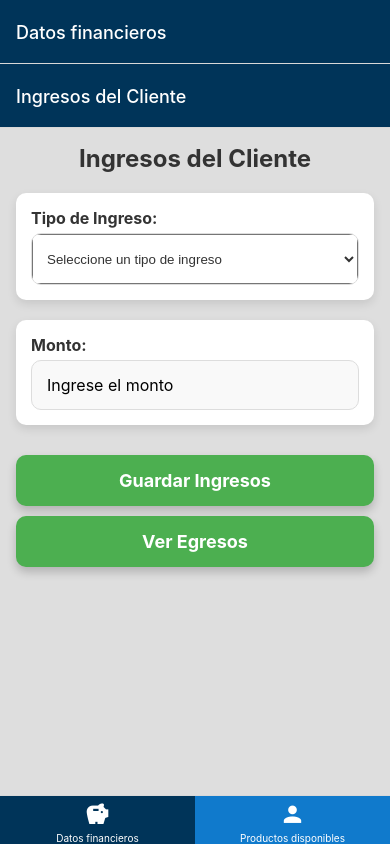
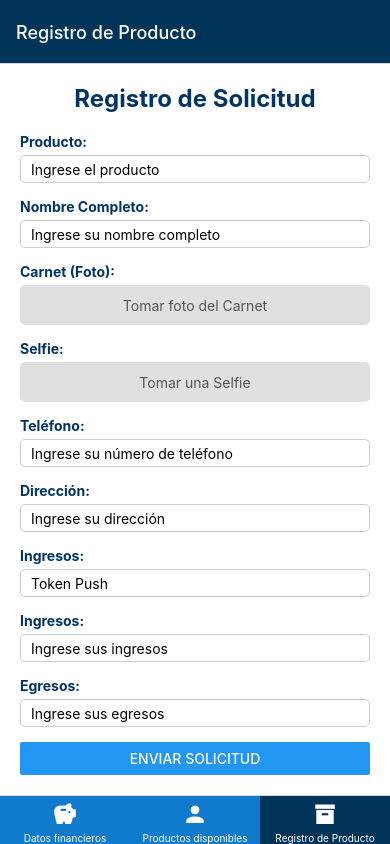
Before and after one commit to DMancia03/desafio-2-dps, a React Native app: screen /solicitud in a window 390 px wide. Built offline with nearby package versions, Linux system fonts and the light colour scheme.

Commit message:
Tab.Screen 'Registro de Producto'
Creación de formulario y pestaña del registro del producto del cliente.

```diff
--- a/App.js
+++ b/App.js
@@ -8,6 +8,7 @@ import { createStackNavigator } from '@react-navigation/stack';  // Añadimos el
 import Ingresos from './src/screens/datos_financieros/Ingresos';
 import Egresos from './src/screens/datos_financieros/Egresos';  // Asegúrate de tener importada esta pantalla
 import Calificacion from './src/screens/calificacion_cliente/Calificacion';
+import RegistroSolicitud from './src/screens/calificacion_cliente/RegistroSolicitud'; // nuevo componente
 import Icon from 'react-native-vector-icons/MaterialCommunityIcons';
 import AsyncStorage from '@react-native-async-storage/async-storage';
 
@@ -107,6 +108,23 @@ export default function App() {
             tabBarIcon: ({ color }) => <Icon name="account" color={color} size={26} />,
           }}
         />
+
+        {/* Pestaña de Solicitud */}
+        <Tab.Screen
+          name="solicitud"
+          component={RegistroSolicitud}
+          options={{
+            title: 'Registro de Producto',
+            headerStyle: {
+              backgroundColor: colors.PRYMARY_COLOR,
+            },
+            headerTitleStyle: {
+              color: colors.WHITE,
+            },
+            tabBarIcon: ({ color }) => <Icon name="archive" color={color} size={26} />,
+          }}
+        />
+
       </Tab.Navigator>
 
       <StatusBar style="auto" backgroundColor={colors.PRYMARY_COLOR} />
--- a/package.json
+++ b/package.json
@@ -16,7 +16,9 @@
     "@react-navigation/drawer": "^6.7.2",
     "@react-navigation/native": "^6.1.18",
     "@react-navigation/stack": "^6.4.1",
+    "axios": "^1.7.7",
     "expo": "~51.0.28",
+    "expo-image-picker": "~15.0.7",
     "expo-status-bar": "~1.12.1",
     "formik": "^2.4.6",
     "react": "18.2.0",
@@ -25,12 +27,14 @@
     "react-native": "0.74.5",
     "react-native-chart-kit": "^6.12.0",
     "react-native-gesture-handler": "^2.19.0",
+    "react-native-image-picker": "^7.1.2",
     "react-native-reanimated": "~3.10.1",
     "react-native-safe-area-context": "^4.10.9",
     "react-native-screens": "^3.34.0",
     "react-native-svg": "^15.6.0",
     "react-native-vector-icons": "^10.1.0",
     "react-native-web": "~0.19.10",
+    "uuid": "^10.0.0",
     "yup": "^1.4.0"
   },
   "devDependencies": {
--- /dev/null
+++ b/src/screens/calificacion_cliente/RegistroSolicitud.js
@@ -0,0 +1,214 @@
+import React, { useState } from 'react';
+import { View, Text, TextInput, TouchableOpacity, StyleSheet, Button, Alert } from 'react-native';
+import { launchCamera } from 'react-native-image-picker';
+import axios from 'axios';  // Importar Axios
+
+
+const RegistroSolicitud = () => {
+  const [producto, setProducto] = useState('');
+  const [nombre, setNombre] = useState('');
+  const [carnetBase64, setCarnetBase64] = useState('');
+  const [selfieBase64, setSelfieBase64] = useState('');
+  const [telefono, setTelefono] = useState('');
+  const [estado, setEstado] = useState('SOLICITADO');
+  const [direccion, setDireccion] = useState('');
+  const [tokenPush, setTokenPush] = useState("");
+  const [ingresos, setIngresos] = useState('');  // Nuevo estado para ingresos
+  const [egresos, setEgresos] = useState('');
+
+
+  // Función para tomar una foto con la cámara
+  const takePhoto = async (setImage) => {
+    const options = {
+      mediaType: 'photo',
+      includeBase64: true, // Para guardar la imagen como base64
+      saveToPhotos: false,  // No guardar en galería
+    };
+
+    const result = await launchCamera(options);
+
+    if (result.didCancel) {
+      console.log('El usuario canceló la toma de la foto');
+    } else if (result.errorMessage) {
+      console.log('Error al abrir la cámara: ', result.errorMessage);
+    } else {
+      setImage(result.assets[0].base64); // Guarda la imagen en formato base64
+    }
+  };
+
+
+  const handleSubmit = async () => {
+    // Validación básica de campos
+    if (!producto || !nombre || !telefono || !direccion) {
+      Alert.alert('Error', 'Por favor, completa todos los campos obligatorios.');
+      return;
+    }
+
+    const requestData = {
+      producto,
+      nombre,
+      carnetBase64,
+      selfieBase64,
+      telefono,
+      estado,
+      direccion,
+      tokenPush,
+      ingresos,
+      egresos,
+    };
+
+    console.log("Datos que se enviarán a la API:", requestData);
+
+    try {
+      const response = await axios.post(
+        'https://api-rest-desafio-dps-747620528393.us-central1.run.app/Solicitudes',
+        requestData,
+        {
+        headers: {
+          'Content-Type': 'application/json',
+        },
+        }
+      );
+
+      console.log('Respuesta de la API:', response.data);
+      Alert.alert('Éxito', 'La solicitud ha sido registrada con éxito.');
+      resetFields();
+    } catch (error) {
+      console.error('Error al registrar la solicitud:', error.response ? error.response.data : error.message);
+      Alert.alert('Error', 'No se pudo registrar la solicitud. Inténtalo de nuevo.');
+    }
+  };
+
+  const resetFields = () => {
+    setProducto('');
+    setNombre('');
+    setCarnetBase64('');
+    setSelfieBase64('');
+    setTelefono('');
+    setDireccion('');
+    setTokenPush('');
+    setIngresos('');
+    setEgresos('');
+  };
+
+  return (
+    <View style={styles.container}>
+      <Text style={styles.title}>Registro de Solicitud</Text>
+      <Text style={styles.label}>Producto:</Text>
+      <TextInput
+        placeholder="Ingrese el producto"
+        value={producto}
+        onChangeText={setProducto}
+        style={styles.input}
+      />
+
+      <Text style={styles.label}>Nombre Completo:</Text>
+      <TextInput
+        placeholder="Ingrese su nombre completo"
+        value={nombre}
+        onChangeText={setNombre}
+        style={styles.input}
+      />
+
+      <Text style={styles.label}>Carnet (Foto):</Text>
+      <TouchableOpacity onPress={() => takePhoto(setCarnetBase64)}>
+        <View style={styles.imagePicker}>
+          <Text style={styles.imageText}>{carnetBase64 ? 'Foto tomada' : 'Tomar foto del Carnet'}</Text>
+        </View>
+      </TouchableOpacity>
+
+      <Text style={styles.label}>Selfie:</Text>
+      <TouchableOpacity onPress={() => takePhoto(setSelfieBase64)}>
+        <View style={styles.imagePicker}>
+          <Text style={styles.imageText}>{selfieBase64 ? 'Selfie tomada' : 'Tomar una Selfie'}</Text>
+        </View>
+      </TouchableOpacity>
+
+      <Text style={styles.label}>Teléfono:</Text>
+      <TextInput
+        placeholder="Ingrese su número de teléfono"
+        value={telefono}
+        onChangeText={setTelefono}
+        style={styles.input}
+      />
+
+      <Text style={styles.label}>Dirección:</Text>
+      <TextInput
+        placeholder="Ingrese su dirección"
+        value={direccion}
+        onChangeText={setDireccion}
+        style={styles.input}
+      />
+
+            <Text style={styles.label}>Ingresos:</Text>
+              <TextInput
+                placeholder="Token Push"
+                value={tokenPush}
+                onChangeText={setTokenPush}
+                style={styles.input}
+            />
+
+
+<Text style={styles.label}>Ingresos:</Text>
+      <TextInput
+        placeholder="Ingrese sus ingresos"
+        value={ingresos}
+        onChangeText={setIngresos}
+        style={styles.input}
+      />
+
+      <Text style={styles.label}>Egresos:</Text>
+      <TextInput
+        placeholder="Ingrese sus egresos"
+        value={egresos}
+        onChangeText={setEgresos}
+        style={styles.input}
+      />
+
+
+
+      <Button title="Enviar Solicitud" onPress={handleSubmit} />
+    </View>
+  );
+};
+
+const styles = StyleSheet.create({
+  container: {
+    flex: 1,
+    padding: 20,
+    backgroundColor: '#ffffff',
+  },
+  title: {
+    fontSize: 24,
+    fontWeight: 'bold',
+    marginBottom: 20,
+    textAlign: 'center',
+    color: '#003366',
+  },
+  label: {
+    marginBottom: 5,
+    fontWeight: 'bold',
+    color: '#003366',
+  },
+  input: {
+    height: 40,
+    borderColor: '#cccccc',
+    borderWidth: 1,
+    borderRadius: 5,
+    marginBottom: 15,
+    paddingHorizontal: 10,
+  },
+  imagePicker: {
+    height: 40,
+    justifyContent: 'center',
+    alignItems: 'center',
+    backgroundColor: '#e0e0e0',
+    borderRadius: 5,
+    marginBottom: 15,
+  },
+  imageText: {
+    color: '#555',
+  },
+});
+
+export default RegistroSolicitud;
--- a/src/screens/datos_financieros/Egresos.js
+++ b/src/screens/datos_financieros/Egresos.js
@@ -4,7 +4,7 @@ import { Formik } from 'formik';
 import * as Yup from 'yup';
 import AsyncStorage from "@react-native-async-storage/async-storage";
 import colors from "../../styles/colors";
-import { ScrollView } from "react-native-gesture-handler";
+
 
 // Validación con Yup para los campos de egresos
 const validationSchema = Yup.object({
@@ -20,21 +20,18 @@ const validationSchema = Yup.object({
 const Egresos = ({ navigation }) => {
     const [modalVisible, setModalVisible] = useState(false);  // Estado para el modal
 
-    const guardarEgresos = async (values, resetForm) => {
+    const guardarEgresos = async (values) => {
         try {
             // Guardar los valores de egresos en AsyncStorage
             await AsyncStorage.setItem('egresos', JSON.stringify(values));
             // Mostrar modal de éxito
             setModalVisible(true);
-            // Limpiar el formulario
-            resetForm();
         } catch (error) {
             console.error('Error al guardar los egresos:', error);
         }
     };
 
     return (
-      <ScrollView backgroundColor={colors.GRAY_BACKGROUND}>
 
 
         <Formik
@@ -48,7 +45,7 @@ const Egresos = ({ navigation }) => {
                 egresosVarios: ''
             }}
             validationSchema={validationSchema}
-            onSubmit={(values, { resetForm }) => guardarEgresos(values, resetForm)} // Guardar datos y limpiar formulario
+            onSubmit={(values) => {guardarEgresos(values)}} // Guardar datos y limpiar formulario
         >
             {({ handleChange, handleBlur, handleSubmit, values, errors, touched }) => (
                 <View style={styles.container}>
@@ -151,7 +148,6 @@ const Egresos = ({ navigation }) => {
                 </View>
             )}
         </Formik>
-        </ScrollView>
     );
 };
 
--- a/src/screens/datos_financieros/Ingresos.js
+++ b/src/screens/datos_financieros/Ingresos.js
@@ -21,7 +21,7 @@ const Ingresos = ({ navigation }) => {
       // Guardar los valores en AsyncStorage
       await AsyncStorage.setItem('ingresos', JSON.stringify(values));
       Alert.alert('Guardado', 'Los ingresos han sido guardados exitosamente.');
-      // Navegar a la pantalla de Resultados
+      // Navegar a la pantalla de Egresos
       navigation.navigate('Egresos');
     } catch (error) {
       console.error('Error al guardar los ingresos:', error);
```
Also changed, not shown: 1 other file (tests, documents, lock files or other folders).
